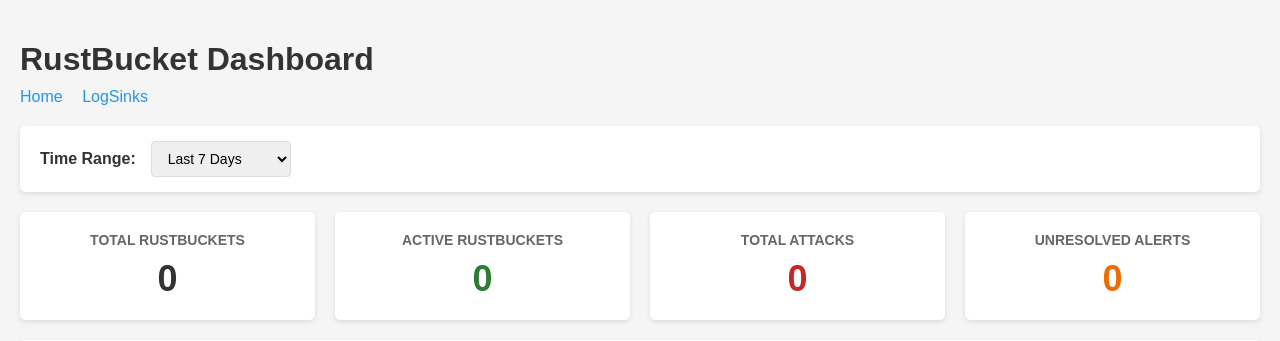
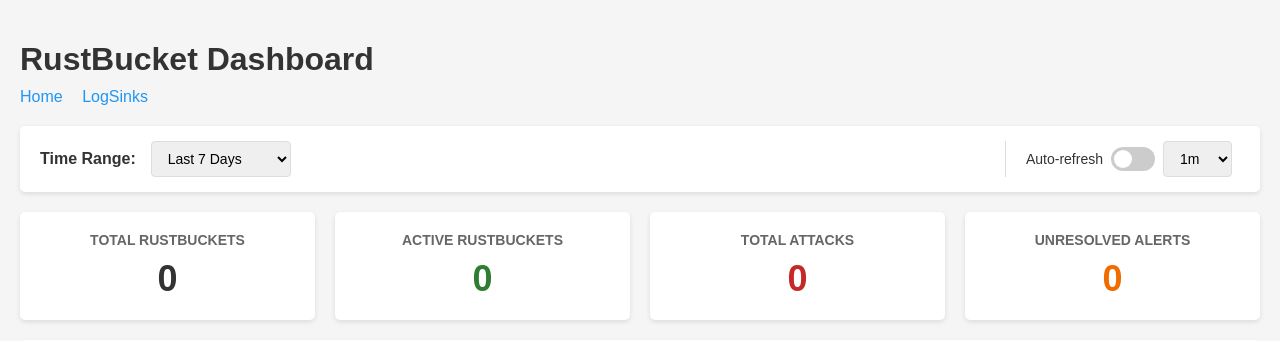
Before and after one commit to jamesbinford/rustbucket-registry, a Django app: page /dashboard/ in a window 1280 px wide. Shown: the top 341 px of the page. Run offline with Django 5.2, Linux system fonts and the light colour scheme; the visitor is signed in with stand-in values (Sample User, id 1); data that the repository does not hold is empty.

Commit message:
Add auto-refresh to dashboard
Adds toggle switch to enable automatic data refresh with configurable
intervals (30s, 1m, 5m). Includes live countdown timer and subtle
pulse animation during refresh.

🤖 Generated with [Claude Code](https://claude.com/claude-code)

Co-Authored-By: Claude Opus 4.5 <noreply@anthropic.com>

```diff
--- a/rustbucketregistry/rustbucketregistry/templates/dashboard.html
+++ b/rustbucketregistry/rustbucketregistry/templates/dashboard.html
@@ -71,6 +71,70 @@
         }
         .custom-range button:hover {
             background-color: #1976D2;
+        }
+        .auto-refresh {
+            display: flex;
+            align-items: center;
+            gap: 8px;
+            margin-left: auto;
+            padding-left: 20px;
+            border-left: 1px solid #ddd;
+        }
+        .auto-refresh label {
+            font-weight: normal;
+            font-size: 14px;
+        }
+        .toggle-switch {
+            position: relative;
+            width: 44px;
+            height: 24px;
+        }
+        .toggle-switch input {
+            opacity: 0;
+            width: 0;
+            height: 0;
+        }
+        .toggle-slider {
+            position: absolute;
+            cursor: pointer;
+            top: 0;
+            left: 0;
+            right: 0;
+            bottom: 0;
+            background-color: #ccc;
+            transition: 0.3s;
+            border-radius: 24px;
+        }
+        .toggle-slider:before {
+            position: absolute;
+            content: "";
+            height: 18px;
+            width: 18px;
+            left: 3px;
+            bottom: 3px;
+            background-color: white;
+            transition: 0.3s;
+            border-radius: 50%;
+        }
+        .toggle-switch input:checked + .toggle-slider {
+            background-color: #4CAF50;
+        }
+        .toggle-switch input:checked + .toggle-slider:before {
+            transform: translateX(20px);
+        }
+        .refresh-indicator {
+            font-size: 12px;
+            color: #666;
+        }
+        .refresh-indicator.active {
+            color: #4CAF50;
+        }
+        @keyframes pulse {
+            0%, 100% { opacity: 1; }
+            50% { opacity: 0.5; }
+        }
+        .refreshing {
+            animation: pulse 1s ease-in-out;
         }
         .stats-grid {
             display: grid;
@@ -256,6 +320,19 @@
                 <input type="datetime-local" id="end-date">
                 <button onclick="applyCustomRange()">Apply</button>
             </div>
+            <div class="auto-refresh">
+                <label for="auto-refresh-toggle">Auto-refresh</label>
+                <div class="toggle-switch">
+                    <input type="checkbox" id="auto-refresh-toggle" onchange="toggleAutoRefresh()">
+                    <span class="toggle-slider"></span>
+                </div>
+                <select id="refresh-interval" onchange="updateRefreshInterval()">
+                    <option value="30">30s</option>
+                    <option value="60" selected>1m</option>
+                    <option value="300">5m</option>
+                </select>
+                <span id="refresh-indicator" class="refresh-indicator"></span>
+            </div>
         </div>
 
         <div class="stats-grid">
@@ -320,6 +397,80 @@
 
         // Current time range
         let currentRange = '7d';
+
+        // Auto-refresh state
+        let autoRefreshInterval = null;
+        let refreshIntervalSeconds = 60;
+        let countdownInterval = null;
+        let secondsUntilRefresh = 0;
+
+        function toggleAutoRefresh() {
+            const toggle = document.getElementById('auto-refresh-toggle');
+            const indicator = document.getElementById('refresh-indicator');
+
+            if (toggle.checked) {
+                startAutoRefresh();
+                indicator.classList.add('active');
+            } else {
+                stopAutoRefresh();
+                indicator.classList.remove('active');
+                indicator.textContent = '';
+            }
+        }
+
+        function updateRefreshInterval() {
+            refreshIntervalSeconds = parseInt(document.getElementById('refresh-interval').value);
+            const toggle = document.getElementById('auto-refresh-toggle');
+            if (toggle.checked) {
+                stopAutoRefresh();
+                startAutoRefresh();
+            }
+        }
+
+        function startAutoRefresh() {
+            secondsUntilRefresh = refreshIntervalSeconds;
+            updateCountdown();
+
+            countdownInterval = setInterval(() => {
+                secondsUntilRefresh--;
+                updateCountdown();
+            }, 1000);
+
+            autoRefreshInterval = setInterval(() => {
+                refreshDashboard();
+                secondsUntilRefresh = refreshIntervalSeconds;
+            }, refreshIntervalSeconds * 1000);
+        }
+
+        function stopAutoRefresh() {
+            if (autoRefreshInterval) {
+                clearInterval(autoRefreshInterval);
+                autoRefreshInterval = null;
+            }
+            if (countdownInterval) {
+                clearInterval(countdownInterval);
+                countdownInterval = null;
+            }
+        }
+
+        function updateCountdown() {
+            const indicator = document.getElementById('refresh-indicator');
+            if (secondsUntilRefresh > 60) {
+                const mins = Math.floor(secondsUntilRefresh / 60);
+                const secs = secondsUntilRefresh % 60;
+                indicator.textContent = `${mins}m ${secs}s`;
+            } else {
+                indicator.textContent = `${secondsUntilRefresh}s`;
+            }
+        }
+
+        function refreshDashboard() {
+            const container = document.querySelector('.container');
+            container.classList.add('refreshing');
+            loadDashboardData().then(() => {
+                setTimeout(() => container.classList.remove('refreshing'), 500);
+            });
+        }
 
         function handleTimeRangeChange() {
             const select = document.getElementById('time-range');
```
